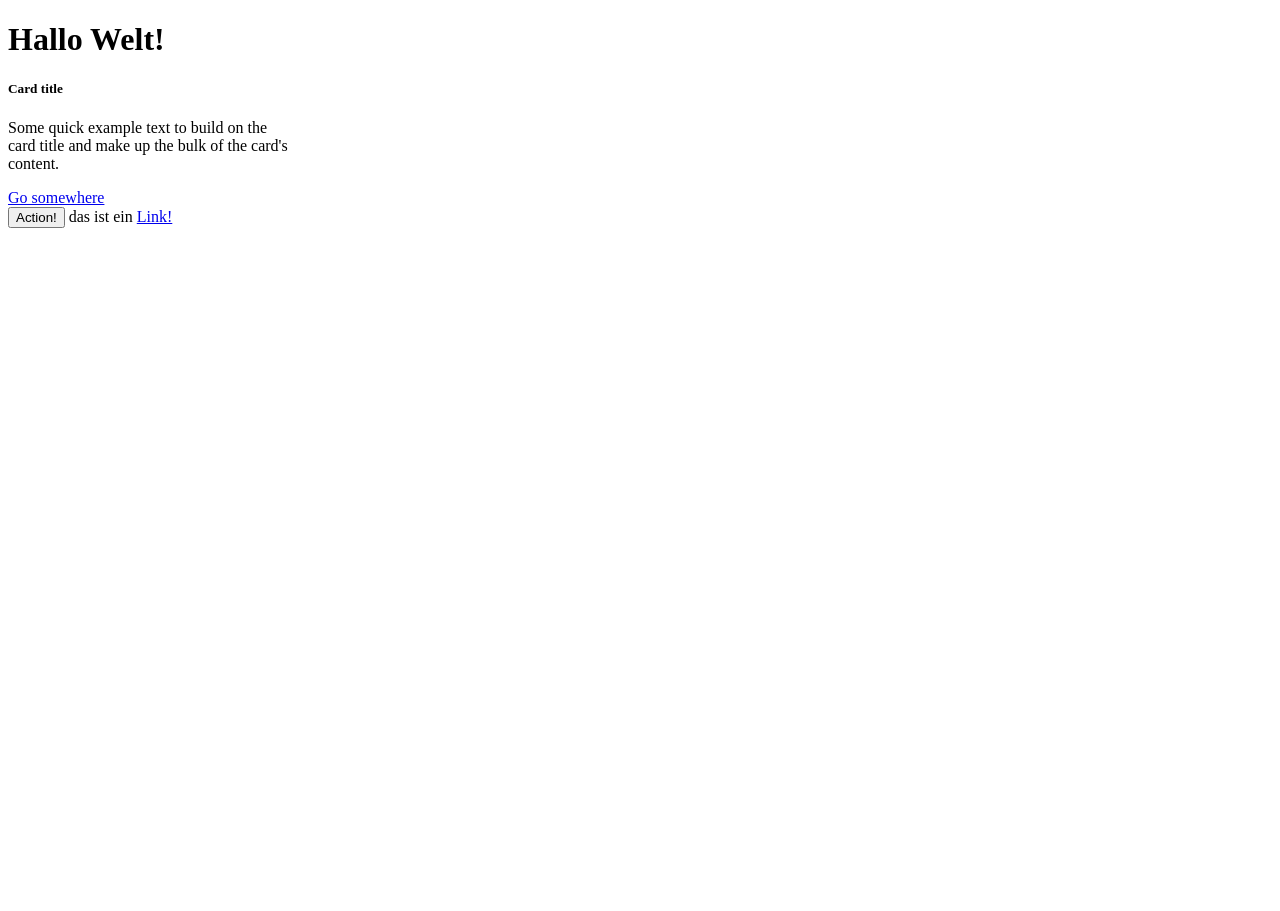
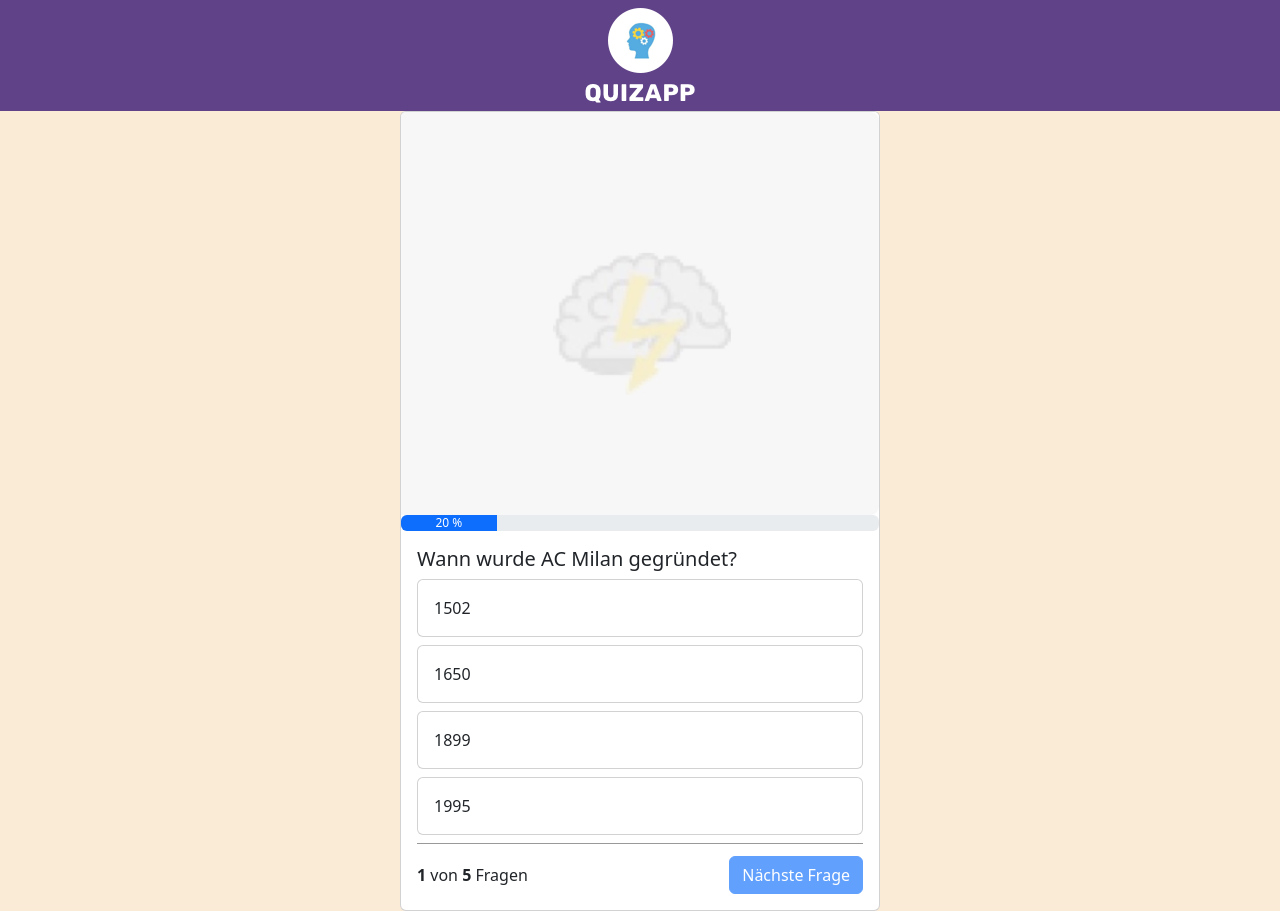
Before and after one commit to AnthonyPizzuti/QuizApp, a website: page index.html in a window 1280 px wide. Before the commit the page ends 800 px from the top, so only its background shows below. Drawn offline with nearby package versions, Linux system fonts and the light colour scheme.

Commit message:
complete QuizApp

```diff
--- a/index.html
+++ b/index.html
@@ -5,26 +5,97 @@
     <meta name="viewport" content="width=device-width, initial-scale=1.0" />
     <title>QuizApp</title>
 
+    <link
+      rel="shortcut icon"
+      href="./img/brain result.png"
+      type="image/x-icon"
+    />
+
     <link rel="stylesheet" href="./style.css" />
+    <link rel="stylesheet" href="./mediaquery.css" />
+
+    <!-- Bootstrap file-->
+    <link
+      href="https://cdn.jsdelivr.net/npm/bootstrap@5.3.3/dist/css/bootstrap.min.css"
+      rel="stylesheet"
+      integrity="sha384-QWTKZyjpPEjISv5WaRU9OFeRpok6YctnYmDr5pNlyT2bRjXh0JMhjY6hW+ALEwIH"
+      crossorigin="anonymous"
+    />
+    <script
+      src="https://cdn.jsdelivr.net/npm/bootstrap@5.3.3/dist/js/bootstrap.bundle.min.js"
+      integrity="sha384-YvpcrYf0tY3lHB60NNkmXc5s9fDVZLESaAA55NDzOxhy9GkcIdslK1eN7N6jIeHz"
+      crossorigin="anonymous"
+    ></script>
 
     <script src="./script.js"></script>
   </head>
-  <body>
-    <h1>Hallo Welt!</h1>
+  <body onload="init()">
+    <nav class="navbar">
+      <img src="./img/logo.png" alt="logo" />
+      <div class="container-fluid"></div>
+    </nav>
 
-    <div class="card" style="width: 18rem">
-      <div class="card-body">
-        <h5 class="card-title">Card title</h5>
-        <p class="card-text">
-          Some quick example text to build on the card title and make up the
-          bulk of the card's content.
-        </p>
-        <a href="#" class="btn btn-primary">Go somewhere</a>
+    <div class="container">
+      <div class="card quiz-card">
+        <img src="./img/brainbg.jpg" id="header-image" class="card-img-top" />
+
+        <div class="progress" role="progressbar">
+          <div class="progress-bar" id="progress-bar" style="width: 0%">
+            25%
+          </div>
+        </div>
+
+        <div class="card-body" id="endScreen" style="display: none">
+          <div class="text-center final-headline">Quiz beendet!</div>
+
+          <div class="text-center">
+            Du hast <b id="amount-of-right-questions">XXX</b> Fragen von
+            <b id="amount-of-questions">XXX</b> richtig beantwortet.
+          </div>
+
+          <div class="button-row">
+            <button onclick="restartGame()" class="btn btn-primary">
+              Restart
+            </button>
+          </div>
+        </div>
+
+        <div class="card-body" id="questionBody">
+          <h5 class="card-title" id="questiontext">Frage</h5>
+
+          <div class="card quiz-answer-card mb-2" onclick="answer('answer_1')">
+            <div class="card-body" id="answer_1">Antwort</div>
+          </div>
+
+          <div class="card quiz-answer-card mb-2" onclick="answer('answer_2')">
+            <div class="card-body" id="answer_2">Antwort</div>
+          </div>
+
+          <div class="card quiz-answer-card mb-2" onclick="answer('answer_3')">
+            <div class="card-body" id="answer_3">Antwort</div>
+          </div>
+
+          <div class="card quiz-answer-card mb-2" onclick="answer('answer_4')">
+            <div class="card-body" id="answer_4">Antwort</div>
+          </div>
+
+          <div class="question-footer">
+            <span>
+              <b id="question-number">1</b> von
+              <b id="all-questions">5</b> Fragen
+            </span>
+
+            <button
+              onclick="nextQuestion()"
+              class="btn btn-primary"
+              id="next-button"
+              disabled
+            >
+              Nächste Frage
+            </button>
+          </div>
+        </div>
       </div>
     </div>
-
-    <button class="btn btn-primary">Action!</button>
-
-    das ist ein <a href="#">Link!</a>
   </body>
 </html>
--- /dev/null
+++ b/mediaquery.css
@@ -0,0 +1,9 @@
+@media (max-width: 465px) {
+  .quiz-card,
+  .container {
+    height: 100% !important;
+    width: 100% !important;
+    position: absolute !important;
+    padding: 0 !important;
+  }
+}
--- a/script.js
+++ b/script.js
@@ -0,0 +1,140 @@
+let questions = [
+  {
+    question: "Wann wurde AC Milan gegründet?",
+    answer_1: "1502",
+    answer_2: "1650",
+    answer_3: "1899",
+    answer_4: "1995",
+    right_answer: 3,
+  },
+  {
+    question: "Wann habe ich angefangen bei Lutz zu arbeiten?",
+    answer_1: "01.07.2011",
+    answer_2: "01.08.2013",
+    answer_3: "01.09.2010",
+    answer_4: "15.07.2009",
+    right_answer: 1,
+  },
+  {
+    question: "Wer hat das Licht erfunden?",
+    answer_1: "Steve Jobs",
+    answer_2: "Neil Armstrong",
+    answer_3: "Albert Einstein",
+    answer_4: "Thomas Alva Edison",
+    right_answer: 4,
+  },
+  {
+    question: "Wann fing die erste WM statt?",
+    answer_1: "13. August 1940",
+    answer_2: "01. Januar 1850",
+    answer_3: "11. September 1991",
+    answer_4: "13. Juli 1930",
+    right_answer: 4,
+  },
+  {
+    question: "Wann fiel die Berliner Mauer?",
+    answer_1: "5. Dezember 1982",
+    answer_2: "9. November 1989",
+    answer_3: "1. Januar 1979",
+    answer_4: "18. November 1965",
+    right_answer: 2,
+  },
+];
+
+let rightQuestions = 0;
+let currentQuestion = 0;
+let audio_success = new Audio("audio/right.mp3");
+let audio_fail = new Audio("audio/wrong.mp3");
+
+function init() {
+  document.getElementById("all-questions").innerHTML = questions.length;
+  showQuestion();
+}
+
+function showQuestion() {
+  if (gameIsOver()) {
+    showEndScreen();
+  } else {
+    updateProgressBar();
+    updateToNextQuestion();
+  }
+}
+
+function gameIsOver() {
+  return currentQuestion >= questions.length;
+}
+
+function showEndScreen() {
+  document.getElementById("endScreen").style = ""; // Endscreen zu beginn nicht anzeigen!
+  document.getElementById("questionBody").style = "display: none"; // Endscreen wird am Ende angezeigt!
+  document.getElementById("amount-of-questions").innerHTML = questions.length; // Die Anzahl an Fragen die du maximal beantwortet hast!
+  document.getElementById("amount-of-right-questions").innerHTML =
+    rightQuestions;
+  document.getElementById("header-image").src = "./img/brain result.png"; // Endscreen Bild ändern
+}
+
+function updateProgressBar() {
+  let percent = (currentQuestion + 1) / questions.length;
+  percent = percent * 100; //Math.round vor (percent * 100)
+  document.getElementById("progress-bar").innerHTML = `${percent} %`;
+  document.getElementById("progress-bar").style.width = `${percent}%`;
+}
+
+function updateToNextQuestion() {
+  let question = questions[currentQuestion];
+  document.getElementById("question-number").innerHTML = currentQuestion + 1; // die Anzahl der Fragen im unteren Bereich verändert sich auf + 1
+  document.getElementById("questiontext").innerHTML = question["question"];
+  document.getElementById("answer_1").innerHTML = question["answer_1"];
+  document.getElementById("answer_2").innerHTML = question["answer_2"];
+  document.getElementById("answer_3").innerHTML = question["answer_3"];
+  document.getElementById("answer_4").innerHTML = question["answer_4"];
+}
+
+function answer(selection) {
+  let question = questions[currentQuestion];
+  let selectedQuestionNumber = selection.slice(-1);
+  let idOfRightAnswer = `answer_${question["right_answer"]}`;
+
+  if (selectedQuestionNumber == question["right_answer"]) {
+    // Richtige Frage beantwortet!
+    document.getElementById(selection).parentNode.classList.add("bg-success");
+    audio_success.play();
+    rightQuestions++;
+  } else {
+    document.getElementById(selection).parentNode.classList.add("bg-danger");
+    document
+      .getElementById(idOfRightAnswer)
+      .parentNode.classList.add("bg-success");
+    audio_fail.play();
+  }
+  document.getElementById("next-button").disabled = false; // nächste Frage angezeigt nach Klick
+}
+
+function nextQuestion() {
+  // nächste Frage
+  currentQuestion++; // z.B. von 0 auf 1
+  document.getElementById("next-button").disabled = true; // Button disabeled
+  resetAnswerButtons();
+  showQuestion();
+}
+
+function resetAnswerButtons() {
+  // resettet alle grünen und rote
+  document.getElementById("answer_1").parentNode.classList.remove("bg-danger");
+  document.getElementById("answer_1").parentNode.classList.remove("bg-success");
+  document.getElementById("answer_2").parentNode.classList.remove("bg-danger");
+  document.getElementById("answer_2").parentNode.classList.remove("bg-success");
+  document.getElementById("answer_3").parentNode.classList.remove("bg-danger");
+  document.getElementById("answer_3").parentNode.classList.remove("bg-success");
+  document.getElementById("answer_4").parentNode.classList.remove("bg-danger");
+  document.getElementById("answer_4").parentNode.classList.remove("bg-success");
+}
+
+function restartGame() {
+  document.getElementById("header-image").src = "./img/brainbg.jpg"; // Das alte Bild wieder angezeigt bekommen!
+  document.getElementById("questionBody").style = ""; // QuestionBody wieder anzeigen!
+  document.getElementById("endScreen").style = "display: none"; // Endscreen ausblenden!
+  rightQuestions = 0;
+  currentQuestion = 0;
+  init();
+}
--- a/style.css
+++ b/style.css
@@ -0,0 +1,66 @@
+body {
+  background-color: antiquewhite !important;
+}
+
+.navbar {
+  background-color: rgb(96, 66, 136);
+  display: flex;
+  justify-content: center !important;
+}
+
+.container {
+  min-height: 100vh;
+  background-color: antiquewhite !important;
+  display: flex;
+  justify-content: center;
+  align-items: center;
+}
+
+.quiz-card {
+  width: 30rem;
+}
+
+.question-footer {
+  border-top: 1px solid rgba(0, 0, 0, 0.4);
+  display: flex;
+  justify-content: space-between;
+  align-items: center;
+  padding-top: 12px;
+}
+
+.quiz-answer-card:hover {
+  cursor: pointer;
+  background-color: rgba(0, 0, 0, 0.05);
+}
+
+.bg-success,
+.bg-danger {
+  color: white !important;
+}
+
+.card-body img {
+  position: absolute;
+  right: 0 !important;
+  top: 120px !important;
+  height: 50% !important;
+  width: 30%;
+}
+
+.width-100 {
+  width: 100%;
+}
+
+.text-center {
+  text-align: center;
+}
+
+.final-headline {
+  font-size: 38px;
+  margin-bottom: 32px;
+}
+
+.button-row {
+  display: flex;
+  justify-content: center;
+  margin-top: 24px;
+}
```
Also changed, not shown: img/Option 1 Copy 12.jpg (renamed from Quizapp/Option 1 Copy 12.jpg), img/Option 1 Copy 15.jpg (renamed from Quizapp/Option 1 Copy 15.jpg), img/Option 1 Copy 16.jpg (renamed from Quizapp/Option 1 Copy 16.jpg), img/Option 1 Copy 17.jpg (renamed from Quizapp/Option 1 Copy 17.jpg), img/brain result.png (renamed from Quizapp/brain result.png), img/brainbg.jpg (renamed from Quizapp/brainbg.jpg), img/logo.png (renamed from Quizapp/logo.png), img/tropy.png (renamed from Quizapp/tropy.png), 2 other files.
